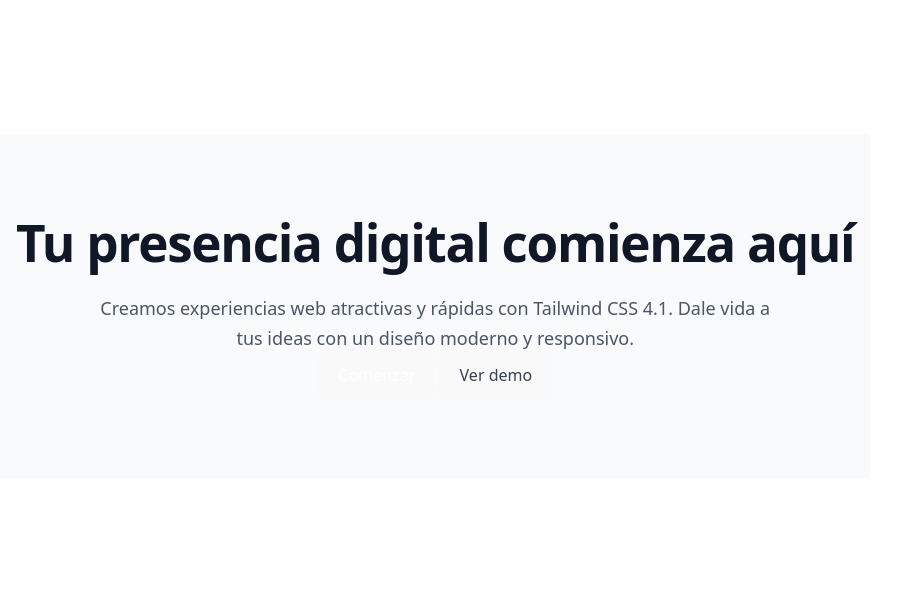
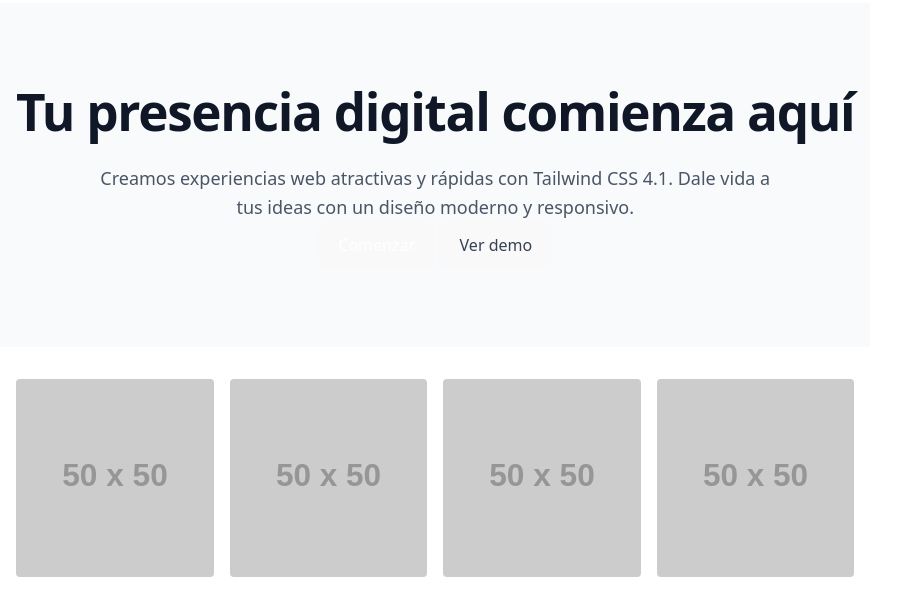
Before and after one commit to AndresSalazar19/landing, a website built with Vite: page index.html in a window 1280 px wide. Shown: the part 94-710 px from the top of the page, without its empty margins (0-904 px from the left). Built offline with nearby package versions, Linux system fonts and the light colour scheme; placeholder pictures from the web are drawn by us.

Commit message:
Flowbite

```diff
--- a/index.html
+++ b/index.html
@@ -19,6 +19,18 @@
             <button id="demo" class="inline-block px-6 py-3 border border-gray-300 text-gray-700 rounded-lg dark:border-gray-600 dark:text-white" >Ver demo</button>
          </div>
       </div>
+
+       <section class="bg-white dark:bg-gray-900">
+     <div id="container-03" class="px-4 py-8 mx-auto ">
+         <div id="container-04" class="grid grid-cols-2 gap-4 md:grid-cols-4">
+             <img src="https://placehold.co/50" alt="Imagen 1" class="w-full h-auto rounded">
+             <img src="https://placehold.co/50" alt="Imagen 2" class="w-full h-auto rounded">
+             <img src="https://placehold.co/50" alt="Imagen 3" class="w-full h-auto rounded">
+             <img src="https://placehold.co/50" alt="Imagen 4" class="w-full h-auto rounded">
+         </div>
+     </div>
+ </section>
+
    </main>
 </body>
 </html>
```
